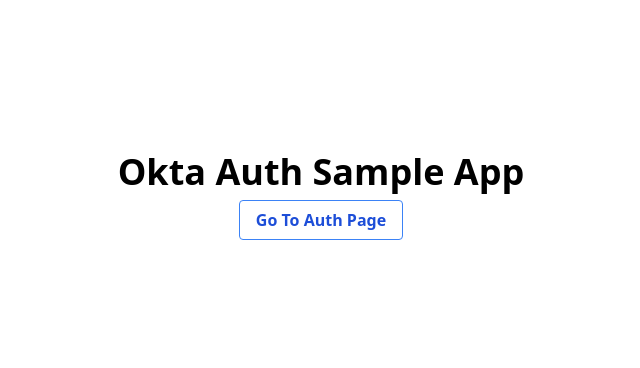
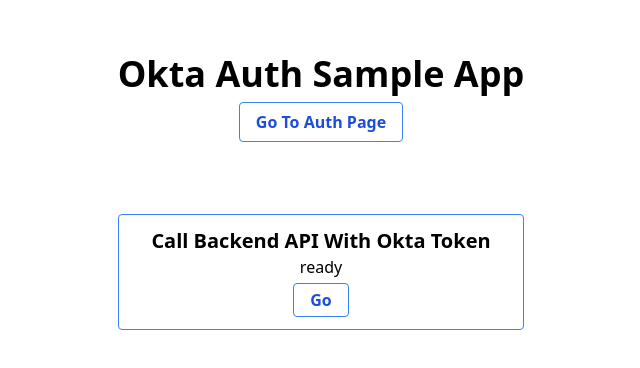
Before and after one commit to kazuma-narita-kiramex/okta-auth-sample-app, a Nuxt app in the folder frontend/: page / in a window 1280 px wide. Shown: the part 216-584 px from the top of the page, without its empty margins (319-959 px from the left). Built offline with nearby package versions, Linux system fonts and the light colour scheme.

Commit message:
impl backend api call

```diff
--- a/frontend/nuxt.config.js
+++ b/frontend/nuxt.config.js
@@ -14,6 +14,13 @@
       { name: 'format-detection', content: 'telephone=no' },
     ],
     link: [{ rel: 'icon', type: 'image/x-icon', href: '/favicon.ico' }],
+  },
+
+  publicRuntimeConfig: {
+    SECRET_KEY: process.env.SECRET_KEY,
+    OAUTH_ISSUER: process.env.OAUTH_ISSUER,
+    CLIENT_ID: process.env.CLIENT_ID,
+    BACKEND_SERVER: process.env.BACKEND_SERVER || 'http://localhost:3001"',
   },
 
   // Global CSS: https://go.nuxtjs.dev/config-css
--- a/frontend/package.json
+++ b/frontend/package.json
@@ -16,7 +16,6 @@
   "dependencies": {
     "@nuxtjs/auth-next": "5.0.0-1641544397.1af946a",
     "@nuxtjs/axios": "^5.13.6",
-    "@nuxtjs/dotenv": "^1.4.1",
     "core-js": "^3.19.3",
     "nuxt": "^2.15.8",
     "vue": "^2.6.14",
--- a/frontend/pages/index.vue
+++ b/frontend/pages/index.vue
@@ -8,6 +8,16 @@
       >
         Go To Auth Page
       </NuxtLink>
+      <div class="mt-20 min-w-full min-h-full border border-blue-500 rounded">
+        <h2 class="text-xl font-bold mt-3">Call Backend API With Okta Token</h2>
+        <p :class="{ 'text-red-500': invalid }">{{ backendResult }}</p>
+        <button
+          class="bg-transparent hover:bg-blue-500 text-blue-700 font-semibold hover:text-white mt-1 mb-3 py-1 px-4 border border-blue-500 hover:border-transparent rounded"
+          @click="callBackendAPI()"
+        >
+          Go
+        </button>
+      </div>
     </div>
   </div>
 </template>
@@ -17,5 +27,29 @@
 
 export default Vue.extend({
   name: 'IndexPage',
+  data() {
+    return {
+      invalid: false,
+      backendResult: 'ready',
+    }
+  },
+  methods: {
+    async callBackendAPI() {
+      try {
+        this.invalid = false
+        const result = await this.$axios.$get(this.$config.BACKEND_SERVER)
+        if (result.status === 'ok') {
+          this.backendResult = 'You Have Valid Token'
+        } else {
+          this.backendResult = 'You Have Invalid Token'
+          this.invalid = true
+        }
+      } catch (e) {
+        console.error(e)
+        this.backendResult = 'API Call Error'
+        this.invalid = true
+      }
+    },
+  },
 })
 </script>
```
Also changed, not shown: 2 other files (tests, documents, lock files or other folders).
